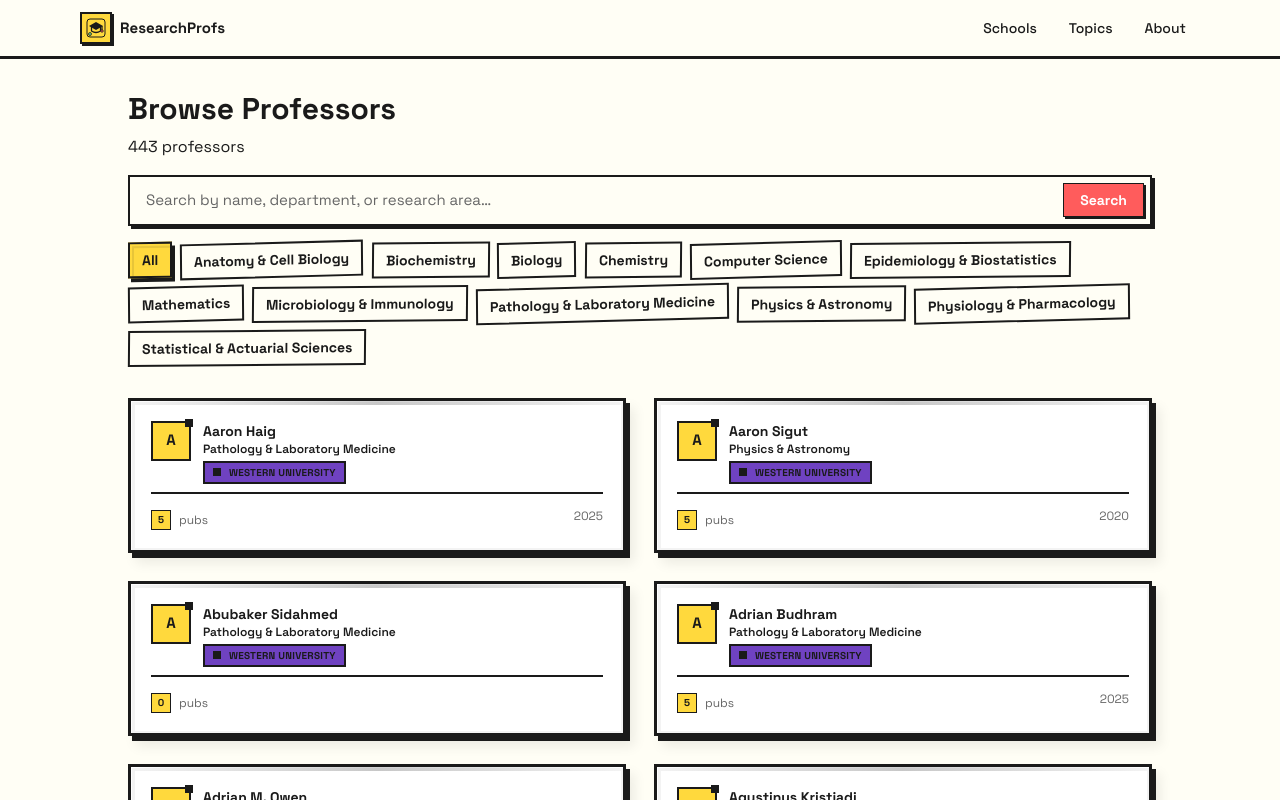
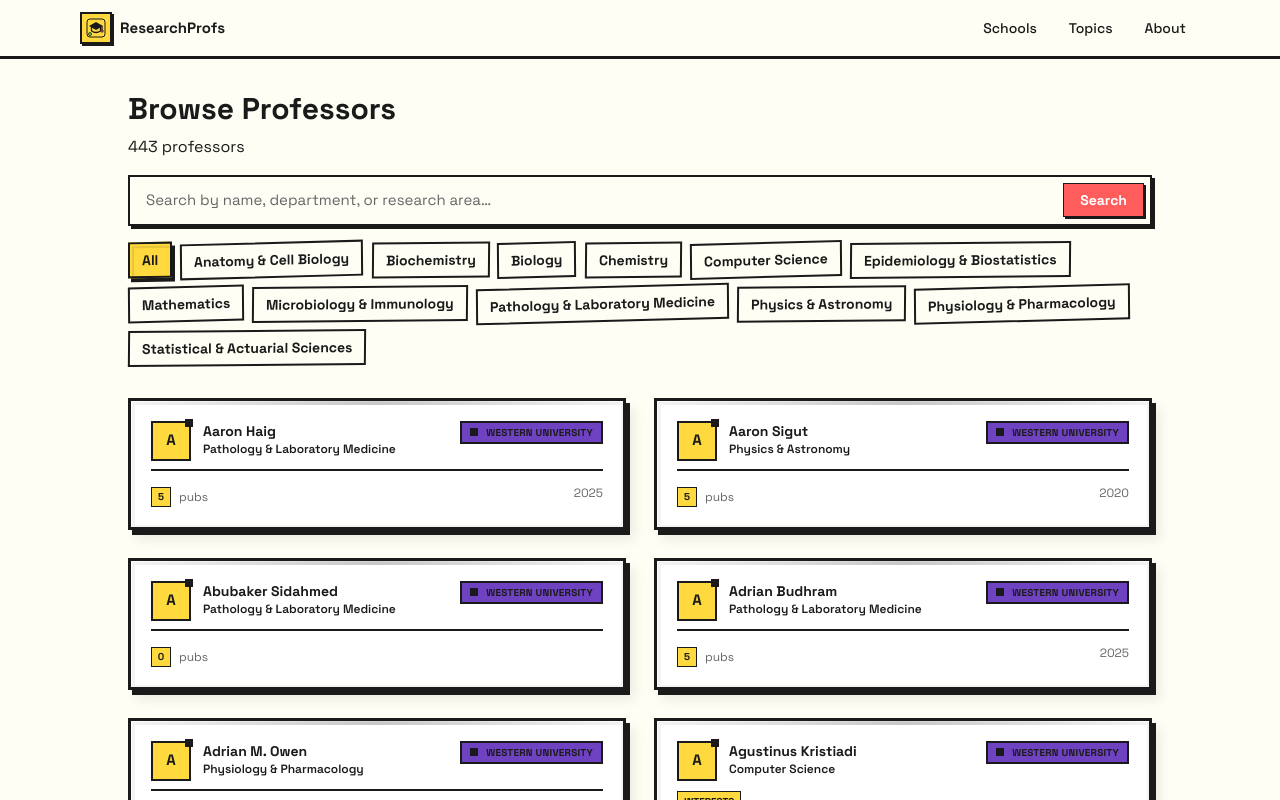
Before and after one commit to lucianlavric/western-research-profs, a Next.js app: page /professors in a window 1280 px wide. Shown: the top 800 px of the page. Built offline with nearby package versions, Linux system fonts and the light colour scheme.

Commit message:
style: pin school badge top right on browse cards

```diff
--- a/components/ProfessorCardInteractive.tsx
+++ b/components/ProfessorCardInteractive.tsx
@@ -59,13 +59,15 @@ export default function ProfessorCardInteractive({ professor }: ProfessorCardInt
               {/* Small accent corner */}
               <div className="absolute -top-1 -right-1 w-2 h-2 bg-[#1a1a1a] border border-[#1a1a1a]" />
             </div>
-            <div className="flex-1 min-w-0">
-              <h3 className="font-bold text-sm text-[#1a1a1a] group-hover:text-[#ff5c5c] truncate">
-                {professor.name}
-              </h3>
-              <p className="text-xs text-[#1a1a1a] font-semibold truncate">{professor.department}</p>
+            <div className="flex-1 min-w-0 flex items-start justify-between gap-3">
+              <div className="min-w-0">
+                <h3 className="font-bold text-sm text-[#1a1a1a] group-hover:text-[#ff5c5c] truncate">
+                  {professor.name}
+                </h3>
+                <p className="text-xs text-[#1a1a1a] font-semibold truncate">{professor.department}</p>
+              </div>
               <div
-                className="mt-1 inline-flex items-center gap-2 px-2 py-0.5 border-2 border-[#1a1a1a] text-[10px] font-bold uppercase tracking-wide"
+                className="inline-flex items-center gap-2 px-2 py-0.5 border-2 border-[#1a1a1a] text-[10px] font-bold uppercase tracking-wide flex-shrink-0"
                 style={{ backgroundColor: uniColor }}
               >
                 <span className="inline-block w-2 h-2 bg-[#1a1a1a]" />
```
